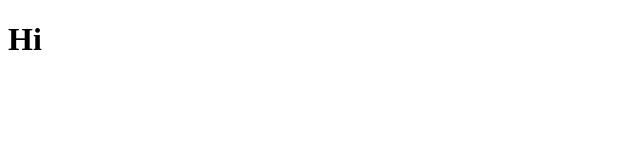
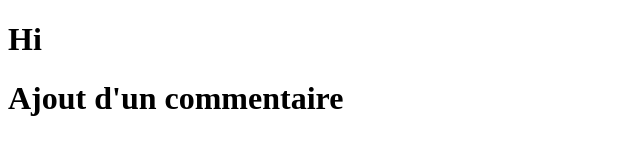
Before and after one commit to AzizOurabiah/TestRepos, a plain HTML site: page index.html in a window 1280 px wide. Shown: the whole page, without its empty margins (0-640 px from the left). Drawn offline with Linux system fonts and the light colour scheme.

Commit message:
Commit numéro -2

```diff
--- a/index.html
+++ b/index.html
@@ -10,6 +10,7 @@
 
 <body>
     <h1>Hi</h1>
+    <h1>Ajout d'un commentaire</h1>
 </body>
 
 </html>
```
